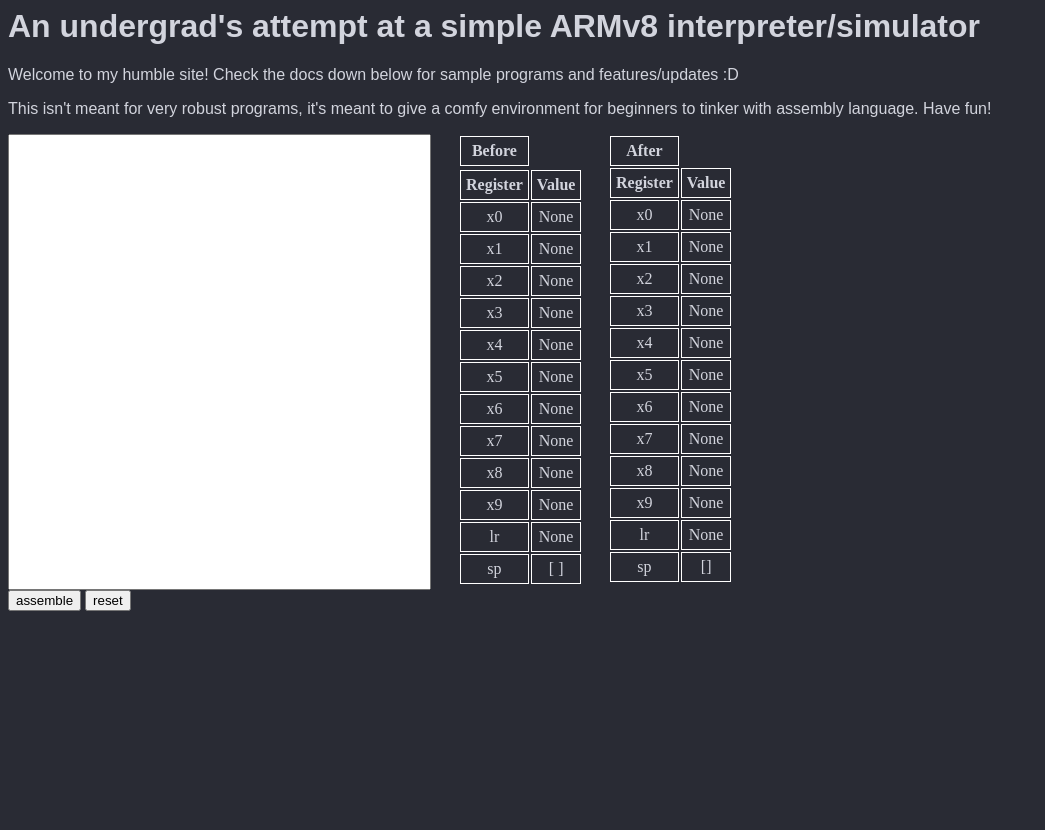
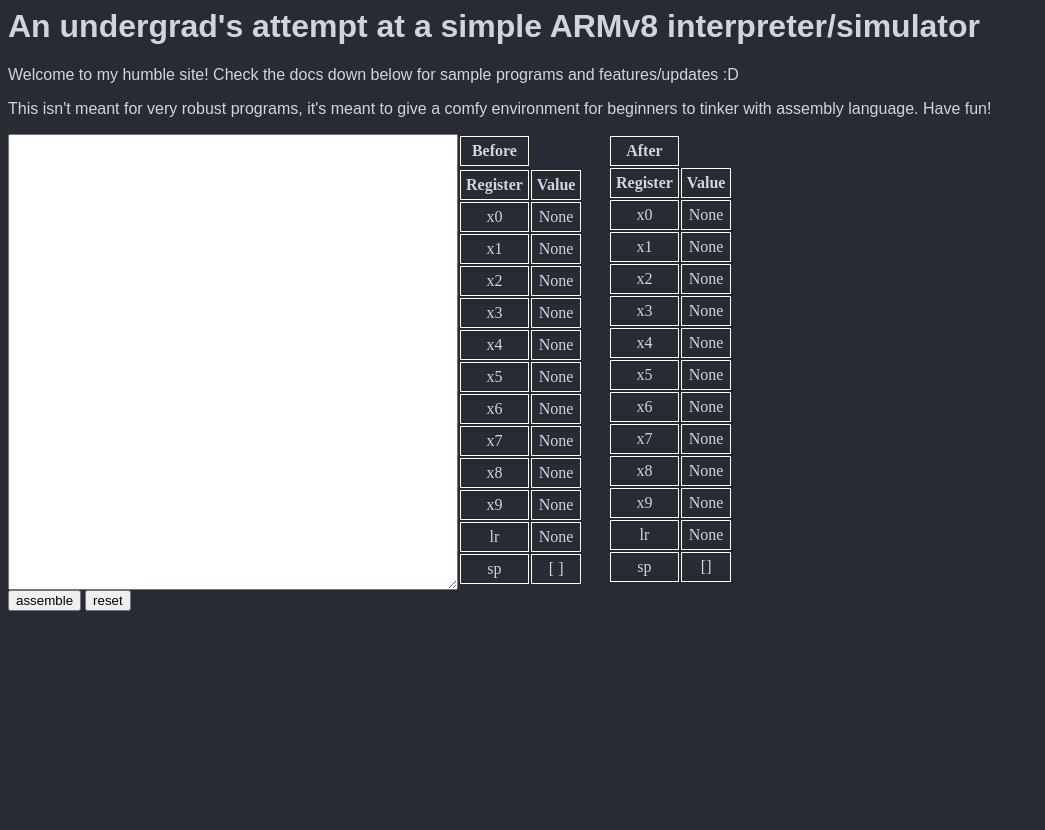
Before and after one commit to gavinbm/mylittlearmsim, a Flask app: page / in a window 1280 px wide. Shown: the top 830 px of the page, without its empty margins (0-1045 px from the left). Run offline with Flask 2, Linux system fonts and the light colour scheme.

Commit message:
added border-box to textarea

```diff
--- a/static/styles.css
+++ b/static/styles.css
@@ -22,10 +22,6 @@ td {
   padding: 5px;
 }
 
-textarea {
-  resize: none;
-}
-
 #wrapper {
   width: 700px;
 }
@@ -33,6 +29,12 @@ textarea {
 #editor {
   width: 450px;
   float: left;
+}
+
+#editor textarea {
+  display: block;
+  box-sizing: border-box;
+  width: 100%;
 }
 
 #reg_before {
```
